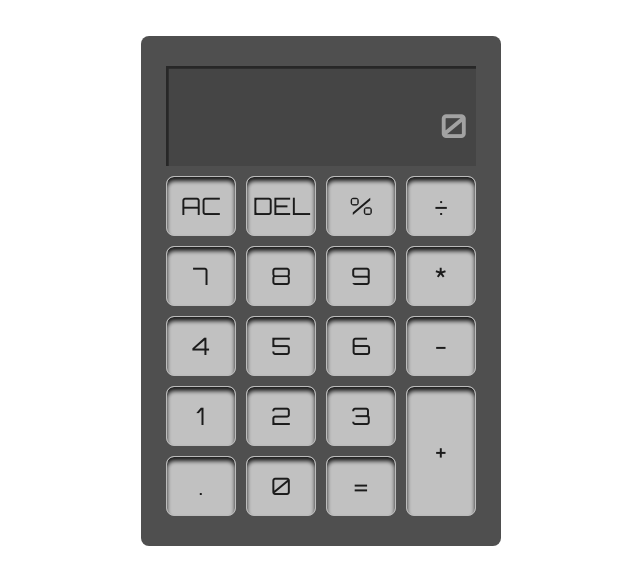
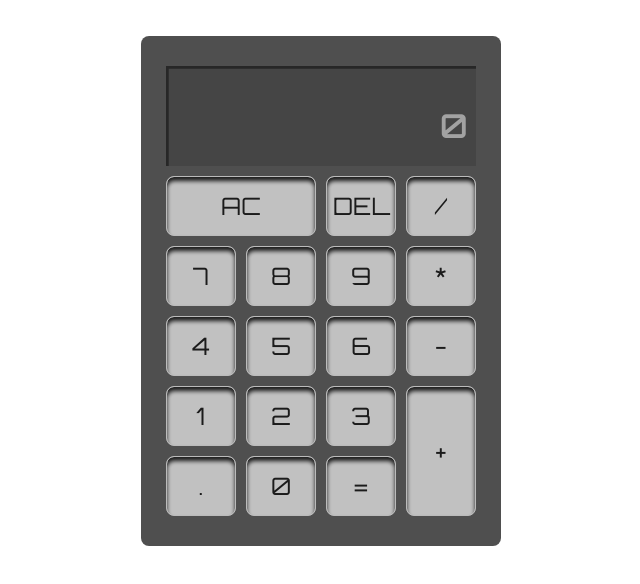
Before and after one commit to zieeco/calculator, a plain HTML site: page index.html in a window 1280 px wide. Shown: the whole page, without its empty margins (319-959 px from the left). Drawn offline with Linux system fonts and the light colour scheme.

Commit message:
Remove division button and add styling to AC button

```diff
--- a/calc.css
+++ b/calc.css
@@ -63,6 +63,10 @@ body {
   background: white;
 }
 
+.span-two {
+  grid-column: span 2;
+}
+
 .span-t-b {
   grid-column-start: 4;
   grid-row-start: 5;
--- a/index.html
+++ b/index.html
@@ -5,9 +5,9 @@
   <meta charset="UTF-8">
   <meta http-equiv="X-UA-Compatible" content="IE=edge">
   <meta name="viewport" content="width=device-width, initial-scale=1.0">
-  <link rel="preconnect" href="https://fonts.googleapis.com">
-  <link rel="preconnect" href="https://fonts.gstatic.com" crossorigin>
-  <link href="https://fonts.googleapis.com/css2?family=Orbitron&display=swap" rel="stylesheet">
+<link rel="preconnect" href="https://fonts.googleapis.com">
+<link rel="preconnect" href="https://fonts.gstatic.com" crossorigin>
+<link href="https://fonts.googleapis.com/css2?family=Orbitron&display=swap" rel="stylesheet">
   <link rel="stylesheet" href="calc.css">
   <title>Simple calculator</title>
 </head>
@@ -21,8 +21,7 @@
       </div>
       <button data-all-clear class="span-two">AC</button>
       <button data-delete type="button">DEL</button>
-      <button data-operation type="button">%</button>
-      <button data-operation type="button">&divide;</button>
+      <button data-operation type="button">/</button>
       <button data-number type="button">7</button>
       <button data-number type="button">8</button>
       <button data-number type="button">9</button>
```
